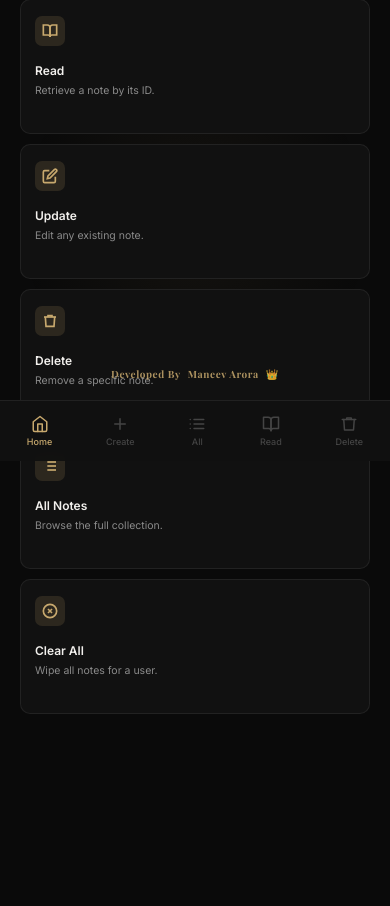
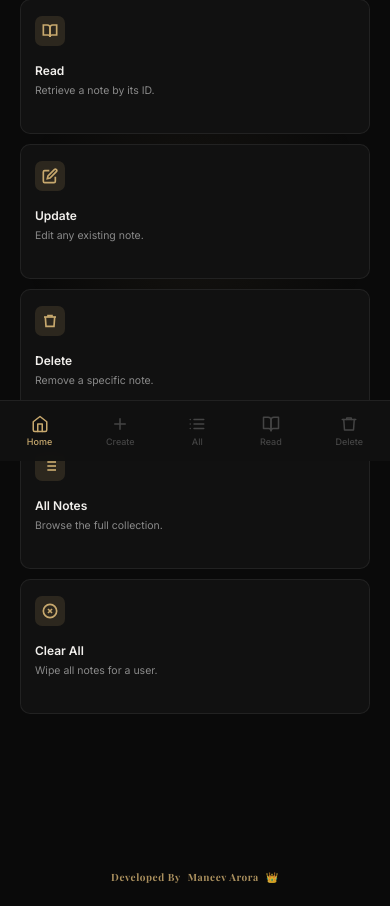
Before and after one commit to MANEEVAR1/Python-Projects, a Flask app: page / in a window 390 px wide. Shown: the part 383-1289 px from the top of the page. Run offline with Flask 3, Linux system fonts and the light colour scheme; some libraries are stand-ins or nearby versions; some web fonts are replaced.

Commit message:
Finally making some closing changes 🎉

```diff
--- a/List_It_Up_NotesApp/templates/index.html
+++ b/List_It_Up_NotesApp/templates/index.html
@@ -1190,8 +1190,8 @@
 
   /* ─── UNIVERSAL BYLINE ───────────────────────── */
   #byline {
-    position: fixed;
-    left: 240px;
+  position: absolute;
+  left: 0;
   right: 0;
   bottom: 18px;
   min-height: 22px;
@@ -1204,7 +1204,6 @@
   font-weight: 600;
   letter-spacing: 0.06em;
   color: var(--accent);
-    z-index: 200;
   pointer-events: none;
   opacity: 0.85;
   font-family: 'Playfair Display', serif;
@@ -1226,7 +1225,7 @@
     #byline {
       left: 0;
       right: 0;
-      bottom: calc(76px + env(safe-area-inset-bottom, 0px));
+      bottom: 18px;
       font-size: 10px;
       padding: 0 12px;
     }
@@ -1236,16 +1235,6 @@
 <body>
 
 <div id="loading-bar"></div>
-
-<div id="byline">
-  <span>Developed By</span>
-  <a
-    href="https://www.linkedin.com/in/maneev-arora"
-    target="_blank"
-    rel="noopener noreferrer"
-  >Maneev Arora</a>
-  <span>👑</span>
-</div>
 
 <!-- CONFIRM DIALOG -->
 <div class="overlay" id="overlay">
@@ -2277,7 +2266,15 @@
       </div>
 
     </div>
-
+<div id="byline">
+  <span>Developed By</span>
+  <a
+    href="https://www.linkedin.com/in/maneev-arora"
+    target="_blank"
+    rel="noopener noreferrer"
+  >Maneev Arora</a>
+  <span>👑</span>
+</div>
   </main>
 
 </div>
```
Lines whose indentation alone changed are shown as unchanged.
